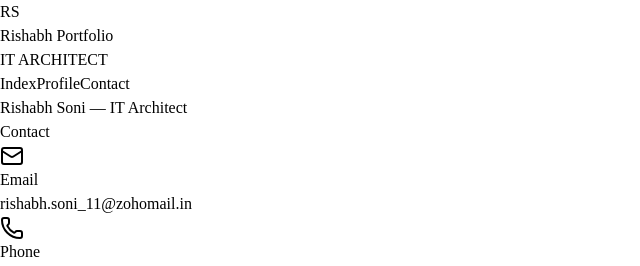
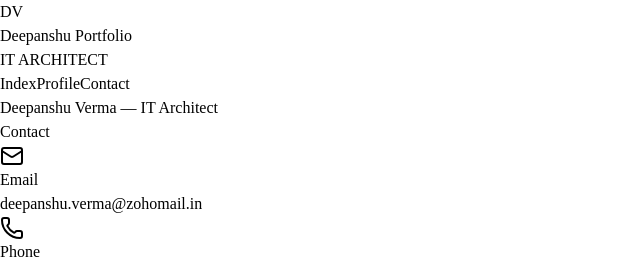
Before and after one commit to Deepanshu-Verma-Work/portfolio-genai, a React (Vite) app in the folder client/: page /contact in a window 1280 px wide. Shown: the top 266 px of the page, without its empty margins (0-640 px from the left). Built offline with nearby package versions, Linux system fonts and the light colour scheme.

Commit message:
Customize portfolio for Deepanshu Verma - Update branding, contact info, and fix UI issues

```diff
--- a/client/src/components/contact-footer.tsx
+++ b/client/src/components/contact-footer.tsx
@@ -65,7 +65,7 @@ export default function ContactFooter() {
     } catch (error) {
       toast({
         title: "Failed to Send Message",
-        description: "Please try again or contact directly at rishabh.soni_11@zohomail.in",
+        description: "Please try again or contact directly at deepanshu.verma@zohomail.in",
         variant: "destructive",
       });
     } finally {
@@ -93,8 +93,8 @@ export default function ContactFooter() {
 
           <div className="hidden md:block mt-12 space-y-2 font-mono text-xs text-background/40 uppercase tracking-widest">
             <p>Pune, India</p>
-            <p>rishabh.soni_11@zohomail.in</p>
-            <p>+91 7879761418</p>
+            <p>deepanshu.verma@zohomail.in</p>
+            <p>+91 7987170923</p>
           </div>
         </div>
 
@@ -154,8 +154,8 @@ export default function ContactFooter() {
       {/* Mobile Footer Info */}
       <div className="md:hidden mt-16 pt-8 border-t border-background/10 space-y-2 font-mono text-xs text-background/40 uppercase tracking-widest text-center">
         <p>Pune, India</p>
-        <p>rishabh.soni_11@zohomail.in</p>
-        <p>+91 7879761418</p>
+        <p>deepanshu.verma@zohomail.in</p>
+        <p>+91 7987170923</p>
       </div>
     </footer>
   );
--- a/client/src/components/layout.tsx
+++ b/client/src/components/layout.tsx
@@ -8,16 +8,16 @@ export default function Layout({ children }: { children: React.ReactNode }) {
   return (
     <div className="min-h-screen bg-background text-foreground font-sans selection:bg-foreground selection:text-background flex flex-col">
       {/* Fixed Navigation Frame */}
-      <nav className="fixed top-0 left-0 w-full p-6 md:p-12 z-50 flex justify-between items-start">
+      <nav className="fixed top-0 left-0 w-full p-6 md:p-12 z-50 flex justify-between items-start bg-background/95 backdrop-blur-sm">
         <Link href="/" className="pointer-events-auto group">
           <div className="flex items-center gap-3">
             {/* Modern RS Logo */}
             <div className="relative w-12 h-12 bg-foreground flex items-center justify-center">
-              <span className="text-background font-display font-bold text-2xl tracking-tighter">RS</span>
+              <span className="text-background font-display font-bold text-2xl tracking-tighter">DV</span>
             </div>
             <div>
               <div className="text-lg md:text-xl font-display font-bold tracking-tight text-foreground">
-                Rishabh Portfolio
+                Deepanshu Portfolio
               </div>
               <div className="text-[10px] font-mono opacity-60 text-foreground">
                 IT ARCHITECT
@@ -57,7 +57,7 @@ export default function Layout({ children }: { children: React.ReactNode }) {
       {/* Vertical Text Decoration - Left */}
       <div className="fixed left-6 md:left-12 bottom-12 hidden md:block z-40 mix-blend-difference text-white pointer-events-none">
         <span className="writing-vertical-rl rotate-180 text-xs font-mono opacity-40 tracking-widest uppercase">
-          Rishabh Soni — IT Architect
+          Deepanshu Verma — IT Architect
         </span>
       </div>
 
--- a/client/src/pages/contact.tsx
+++ b/client/src/pages/contact.tsx
@@ -23,7 +23,7 @@ export default function Contact() {
           >
             <Mail className="w-6 h-6 mb-4 opacity-50 group-hover:opacity-100 transition-opacity" />
             <h3 className="font-mono text-xs uppercase tracking-widest mb-2 text-muted-foreground">Email</h3>
-            <p className="text-xl font-display font-bold">rishabh.soni_11@zohomail.in</p>
+            <p className="text-xl font-display font-bold">deepanshu.verma@zohomail.in</p>
           </motion.div>
 
           <motion.div
--- a/client/src/pages/home.tsx
+++ b/client/src/pages/home.tsx
@@ -59,7 +59,7 @@ export default function Home() {
             initial={{ opacity: 0, y: 20 }}
             animate={{ opacity: 1, y: 0 }}
             transition={{ duration: 0.8, ease: [0.16, 1, 0.3, 1] }}
-            className="text-[12vw] leading-[0.8] font-display font-bold tracking-tighter uppercase text-foreground mix-blend-difference"
+            className="mt-32 text-[12vw] leading-[0.8] font-display font-bold tracking-tighter uppercase text-foreground opacity-30"
           >
             System<br />
             Architect
@@ -70,7 +70,7 @@ export default function Home() {
             transition={{ delay: 0.5, duration: 0.8 }}
             className="mt-12 max-w-md ml-auto mr-0 md:mr-24"
           >
-            <p className="font-heading text-lg md:text-xl leading-relaxed text-muted-foreground">
+            <p className="font-heading text-lg md:text-xl leading-relaxed text-muted-foreground opacity-60">
               Designing resilient digital structures. Bridging the gap between abstract logic and concrete implementation.
             </p>
           </motion.div>
```
Also changed, not shown: 2 other files (tests, documents, lock files or other folders).
